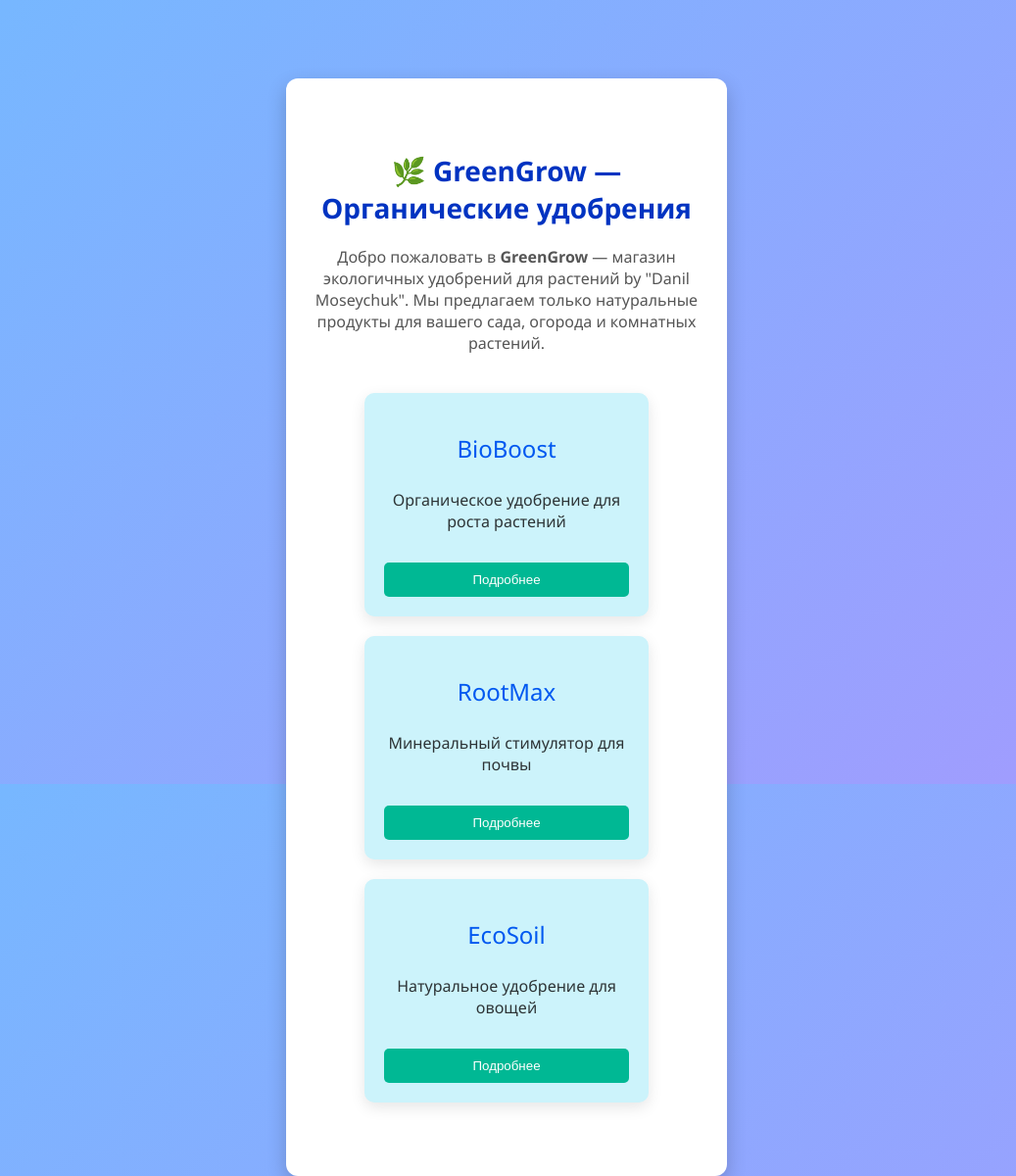
After one commit to uverdoz/QA-Playground-WebSite-, a Flask app: page /home in a window 1280 px wide. The commit adds this page. Shown: the whole page at 98% size, without its empty margins (123-1160 px from the left). Run offline with Flask 3, Linux system fonts and the light colour scheme.

Commit message:
добавил карточки после регистрации на главной странице продукта, исправил внутренний код

```diff
--- a/app.py
+++ b/app.py
@@ -22,7 +22,7 @@ def index():
             return render_template("index.html", message=message)
         else:
             # Если всё верно — переход на новую страницу
-            return redirect(url_for("welcome", email=email))
+            return redirect(url_for('home'))
 
     return render_template("index.html")
 
@@ -41,5 +41,28 @@ def health():
     return "OK", 200
 
 
+@app.route('/home')
+def home():
+    products = [
+        {'name': 'BioBoost', 'desc': 'Органическое удобрение для роста растений'},
+        # сделал RootMax чтобы совпадало
+        {'name': 'RootMax', 'desc': 'Минеральный стимулятор для почвы'},
+        {'name': 'EcoSoil', 'desc': 'Натуральное удобрение для овощей'}
+    ]
+    return render_template('home.html', products=products)
+
+
+@app.route('/product/<name>')
+def product(name):
+    products = {
+        'BioBoost': 'Органическое удобрение для стимуляции роста и укрепления корней.',
+        'RootMax': 'Минеральный состав для восстановления почвы и роста урожайности.',
+        'EcoSoil': 'Экологичное удобрение на основе растительных компонентов.'
+    }
+
+    description = products.get(name, "Описание не найдено.")
+    return render_template('product.html', name=name, description=description)
+
+
 if __name__ == "__main__":
-    app.run(host='127.0.0.1', port=5000, debug=True)
+    app.run(host="0.0.0.0", port=8080, debug=True)
--- a/static/style.css
+++ b/static/style.css
@@ -129,3 +129,64 @@ footer {
         transform: translateY(0);
     }
 }
+
+.home-container {
+    max-width: 1000px;
+    margin: 50px auto;
+    text-align: center;
+    color: #2d3436;
+}
+
+.intro {
+    margin: 20px auto 40px;
+    font-size: 16px;
+    color: #555;
+}
+
+.product-grid {
+    display: flex;
+    justify-content: center;
+    gap: 20px;
+    flex-wrap: wrap;
+}
+
+.product-card {
+    background: #ccf3fb;
+    border-radius: 10px;
+    padding: 20px;
+    width: 250px;
+    box-shadow: 0 5px 15px rgba(0, 0, 0, 0.1);
+    transition: transform 0.3s ease, box-shadow 0.3s ease;
+}
+
+.product-card:hover {
+    transform: translateY(-5px);
+    box-shadow: 0 8px 20px rgba(0, 0, 0, 0.2);
+}
+
+.product-card button {
+    background-color: #00b894;
+    color: rgb(255, 255, 255);
+    border: none;
+    border-radius: 5px;
+    padding: 10px 15px;
+    cursor: pointer;
+    transition: background-color 0.3s ease;
+}
+
+.product-card button:hover {
+    background-color: #009874;
+}
+
+.product-container {
+    max-width: 900px;
+    width: 90%;
+    margin: 60px auto;
+    padding: 36px;
+    background-color: #ffffff;
+    border-radius: 12px;
+    box-shadow: 0 8px 20px rgba(0, 0, 0, 0.12);
+    box-sizing: border-box;
+    text-align: left;
+    overflow-wrap: break-word;
+}
--- /dev/null
+++ b/templates/home.html
@@ -0,0 +1,20 @@
+{% extends "base.html" %}
+{% block content %}
+<div class="home-container">
+    <h1>🌿 GreenGrow — Органические удобрения</h1>
+    <p class="intro">
+        Добро пожаловать в <b>GreenGrow</b> — магазин экологичных удобрений для растений by "Danil Moseychuk".
+        Мы предлагаем только натуральные продукты для вашего сада, огорода и комнатных растений.
+    </p>
+
+    <div class="product-grid">
+        {% for p in products %}
+        <div class="product-card">
+            <h2>{{ p.name }}</h2>
+            <p>{{ p.desc }}</p>
+            <button onclick="window.location.href='/product/{{ p.name }}'">Подробнее</button>
+        </div>
+        {% endfor %}
+    </div>
+</div>
+{% endblock %}
```
Also changed, not shown: templates/product.html (added, +17 -0 lines).
